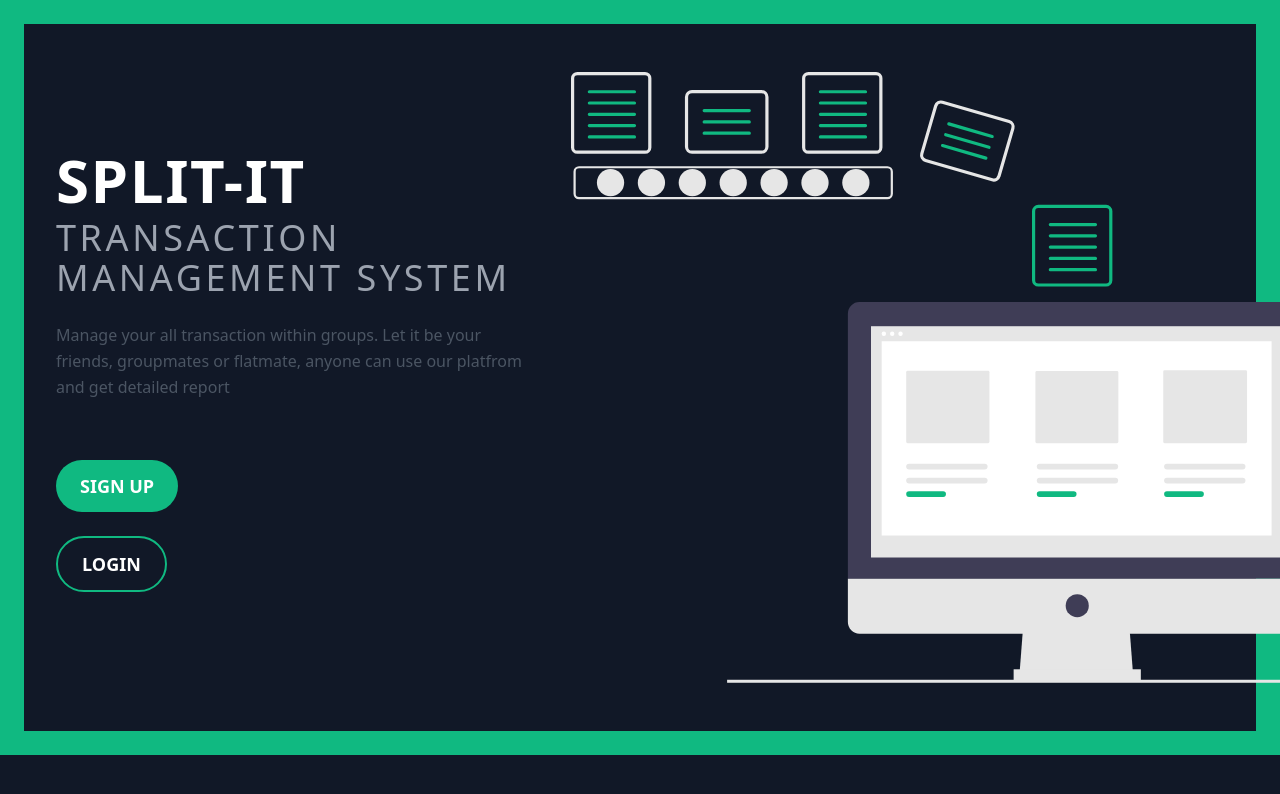
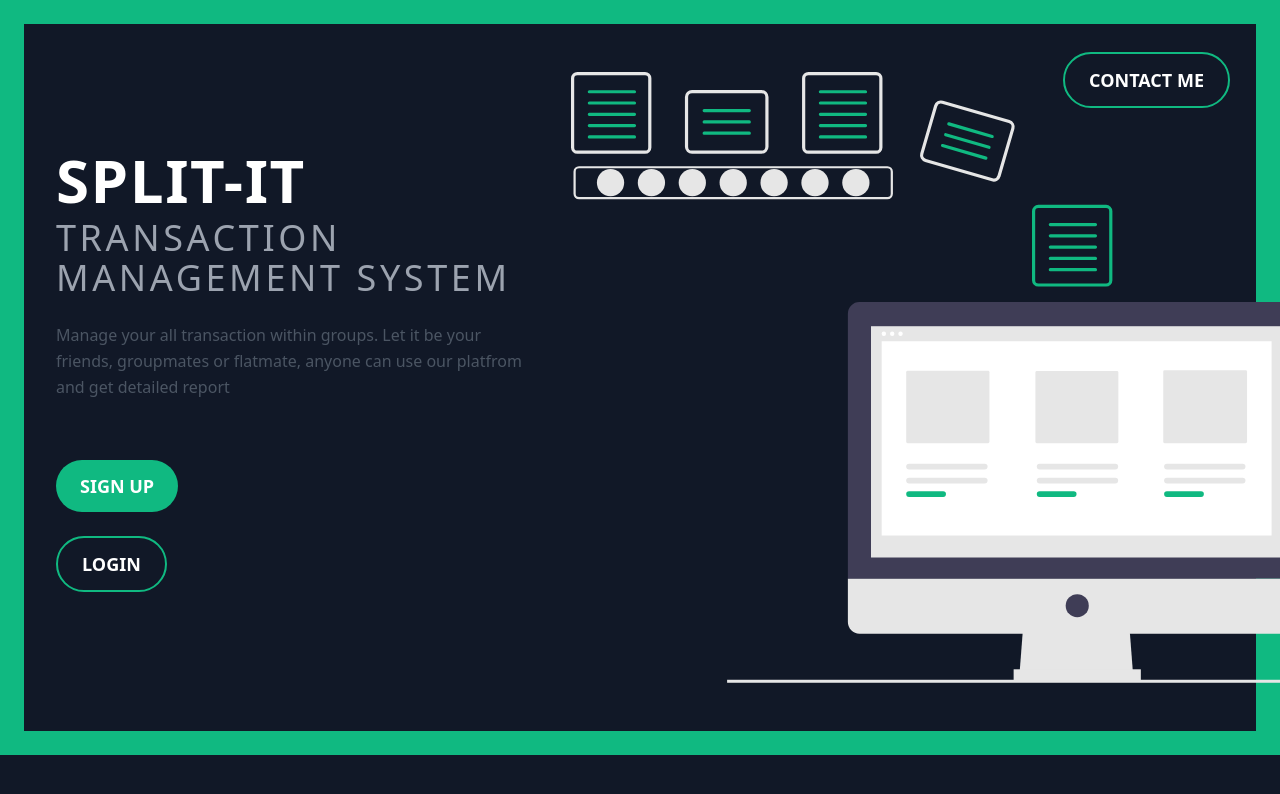
Before and after one commit to niranjangirhe/NGCommonFund, a plain HTML site: page index.html in a window 1280 px wide. Drawn offline with nearby package versions, Linux system fonts and the light colour scheme.

Commit message:
contact me added

```diff
--- a/index.html
+++ b/index.html
@@ -29,6 +29,8 @@
                         <p class="text-gray-600 leading-relaxed mb-12">Manage your all transaction within groups. Let it
                             be your friends, groupmates or flatmate, anyone can use our platfrom and get detailed report
                         </p>
+                        <a href="https://girhe.com/" target="_blank"
+                            class="border-2 border-green-500 hover:bg-green-700 py-3 px-6 my-3 uppercase text-lg font-bold text-white rounded-full" style="position: absolute; top: 40px; right: 50px;" >Contact Me</a>
                         <a href="/signup.html"
                             class="bg-green-500 hover:bg-green-700 py-3 px-6 my-3 uppercase text-lg font-bold text-white rounded-full">Sign
                             up</a>
```
